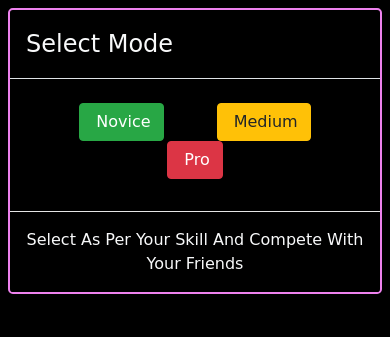
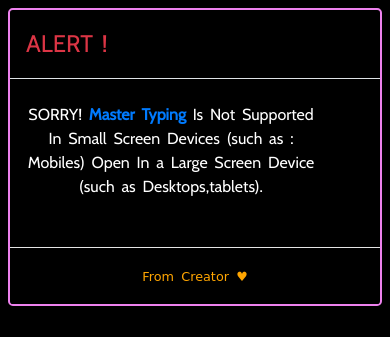
Before and after one commit to thecodeman007/masterTyping.github.io, a plain HTML site: page index.html in a window 390 px wide. Drawn offline with nearby package versions, Linux system fonts and the light colour scheme.

Commit message:
i have updated
updated the styling and restricted it for mobile users

```diff
--- a/index.html
+++ b/index.html
@@ -101,6 +101,31 @@
 
       </div>
     </div>
+
+
+
+      <button id="restrictedModalButton" style="visibility: hidden;" data-toggle="modal" data-target="#restrictedModal" data-backdrop="static" data-keyboard="false"></button>
+
+          <!-- modal for specific screen sizes -->
+      <div id="restrictedModal" class="modal fade" role="dialog">
+  <div class="modal-dialog">
+
+    <!-- Modal content-->
+    <div class="modal-content stylingModal">
+      <div class="modal-header ">
+        <h4 class="modal-title text-danger " style="font-family: 'Cabin',sans-serif;">ALERT !</h4>
+      </div>
+      <div class="modal-body mt-2" style="padding-right:4rem;">
+      <p style="font-family: 'Cabin',sans-serif;"> SORRY! <strong class="text-primary">Master Typing</strong> Is Not Supported In Small Screen Devices (such as : Mobiles) Open In a Large Screen Device (such as Desktops,tablets).</p>
+      </div>
+      <hr style="background-color: white;">
+      <div class="text-center">
+        <p> <span style="font-size: 0.8rem; color: orange;">From Creator ♥</span></p>
+      </div>
+    </div>
+
+  </div>
+</div>
     <footer id="footer">
           <p>Loved Or Hated The Game ? Drop A FeedBack</p>
          <a href="https://www.facebook.com/spa002" target="_blank"><img src="https://i.imgur.com/A7HmT2i.png" width="40" height="40" class="img-fluid icons" alt="facebook-logo"></a>
--- a/main.js
+++ b/main.js
@@ -13,9 +13,27 @@
 
 
 //will be the first modal to get the difficulty level from user
+
+
+
+//restricting the game for a specific screen size
 $(window).on('load',function(){
+
+if(screen.width<=800){
+
+    $("#restrictedModalButton").trigger("click");
+
+}else{
+
     $("#styleMode").trigger("click");
+
+}
+
 });
+
+
+
+
 
 //setting the default mode(i.e Novice Mode)
 score.innerHTML=0;
--- a/style.css
+++ b/style.css
@@ -1,4 +1,4 @@
-      *{
+ *{
   margin:0;
   padding:0;
   box-sizing:border-box;
@@ -9,6 +9,7 @@
   background-image: linear-gradient(107deg,#000000,#222831);
   background-repeat: no-repeat;
   height:auto;
+  text-align: center;
  }
 
 
@@ -18,7 +19,7 @@
   text-shadow: 3px 3px 3px #010038;
   margin-top: -6rem;
   font-family: 'Righteous', cursive;
-  color:violet;
+  color:#FFE042;
  }
 
  #currentWord{
@@ -33,19 +34,19 @@
  }
 
  .main{
-  background-image: linear-gradient(57deg,#6807f9,#9852f9);
+  background-color:#222831;
   border:2px solid;
   border-radius:1%;
   margin-top:2rem;
   padding: 3rem;
-  box-shadow: 3px 3px 3px grey;
+  /*box-shadow: 3px 3px 3px #ffa372;*/
   border:2px solid #1a2849;
   position: relative;
  }
 
  input{
   width: 35%;
-  height: 6vh;
+  height:6vh;
   padding-left:0.7rem;
   border:2px solid #010038;
   border-radius: 5%;
@@ -72,6 +73,7 @@
  input:focus{
    outline:none;
    border:2px solid green;
+   color:#222831;
  }
 
  #instructions{
@@ -81,7 +83,7 @@
   border:none;
   letter-spacing:0.2rem;
   text-shadow: 1px 1px 2px #010038;
-  color:orange;
+  color:#FFE042;
 
  }
 
@@ -149,5 +151,12 @@
 }
 
 #footer .icons{
-            margin-top: -0.2rem;
+     margin-top: -0.2rem;
 }
+
+
+#restrictedModal{
+	background-color:black;
+	color: white;
+	word-spacing: 0.2rem;
+}
```
